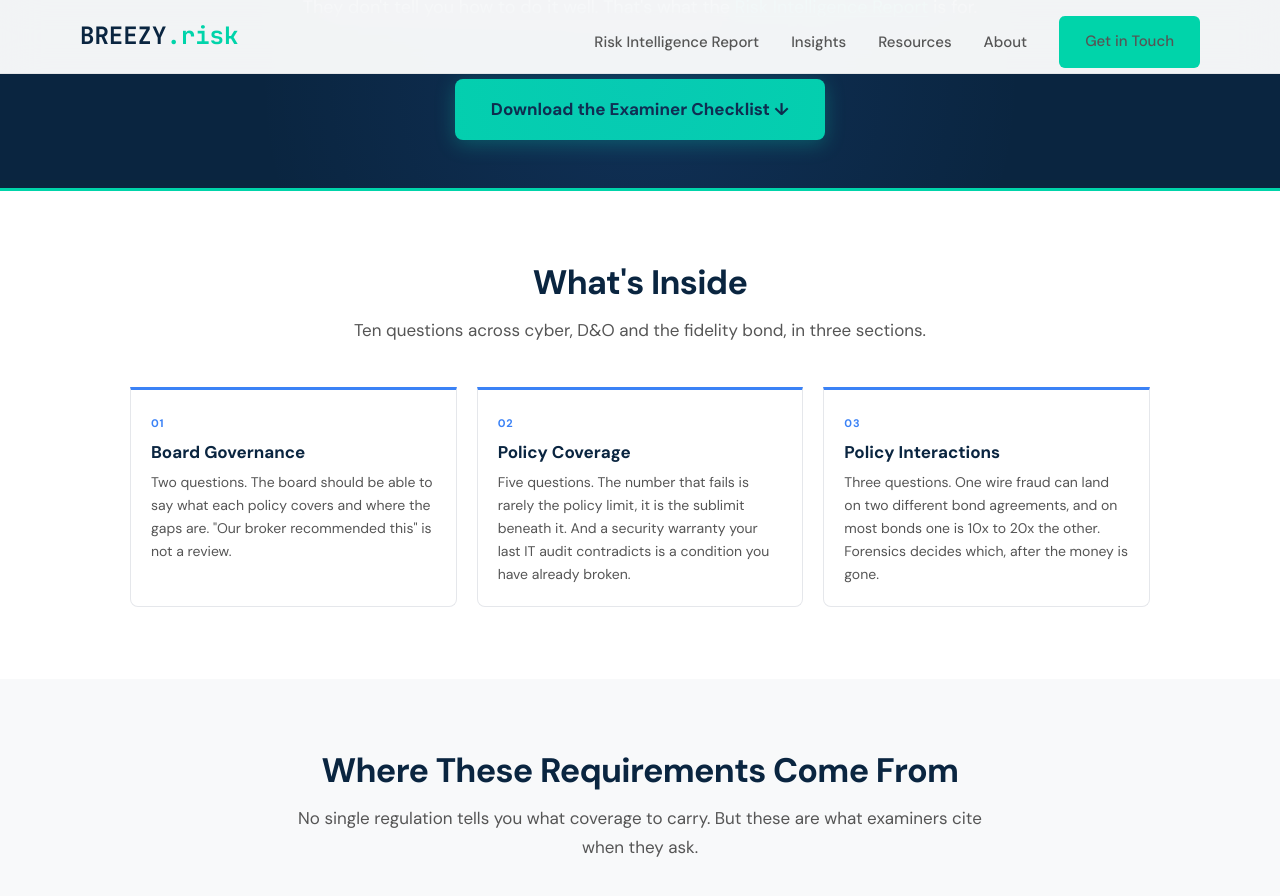
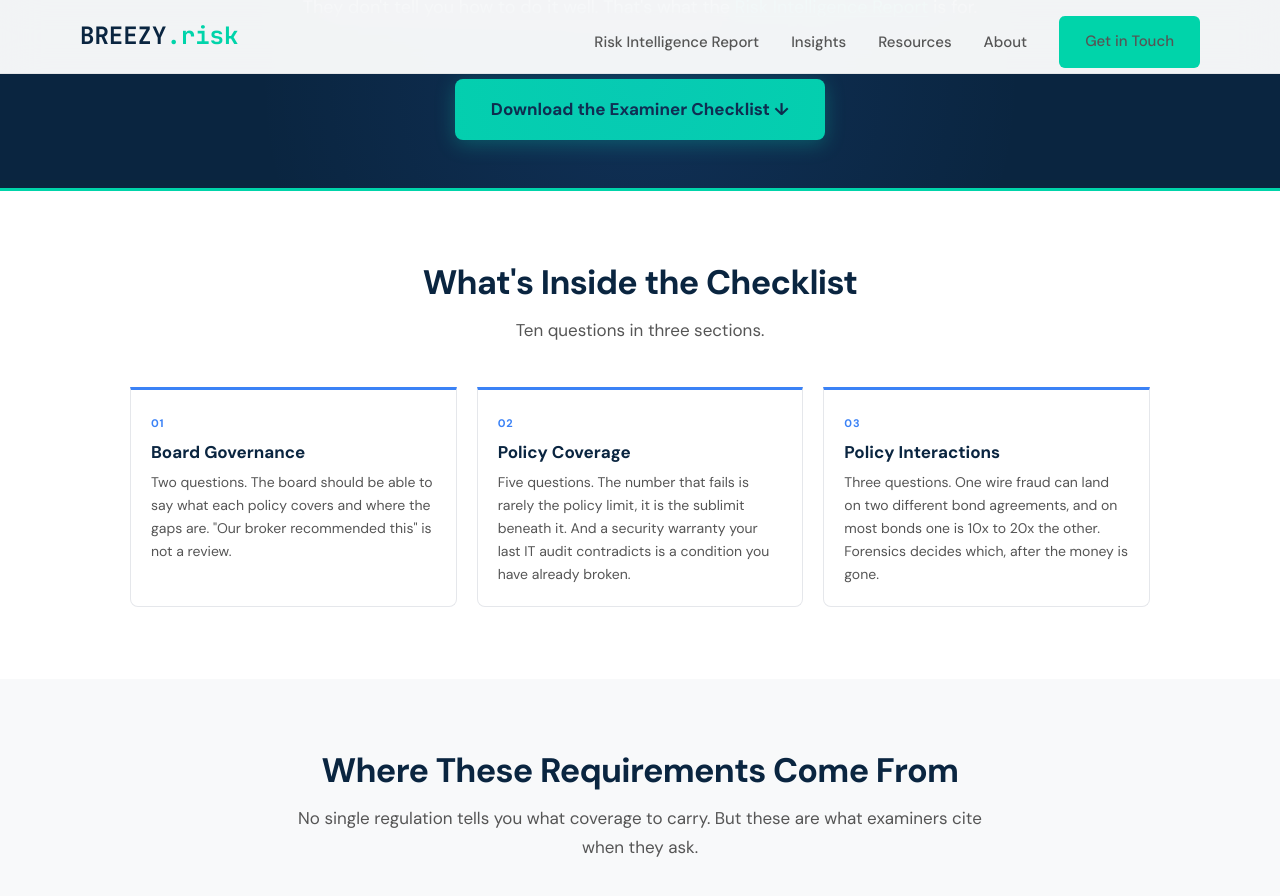
Before and after one commit to joeproe1/breezyrisk.com, a Jekyll site: the page built from examiner-readiness.html, in a window 1280 px wide and 900 px high, scrolled down 360 px. Shown: the top 896 px of the window. Built offline with Jekyll 4.4.1, drawn with Linux system fonts in a browser that asks for light colours.

Commit message:
Name the checklist in the section heading

```diff
--- a/examiner-readiness.html
+++ b/examiner-readiness.html
@@ -255,8 +255,8 @@ details[open] summary span { transform: rotate(45deg); display: inline-block; }
 <section class="exam-section">
   <div class="container exam-wrap">
     <div class="exam-center">
-      <h2>What's Inside</h2>
-      <p>Ten questions across cyber, D&O and the fidelity bond, in three sections.</p>
+      <h2>What's Inside the Checklist</h2>
+      <p>Ten questions in three sections.</p>
     </div>
 
     <div class="exam-questions">
```
